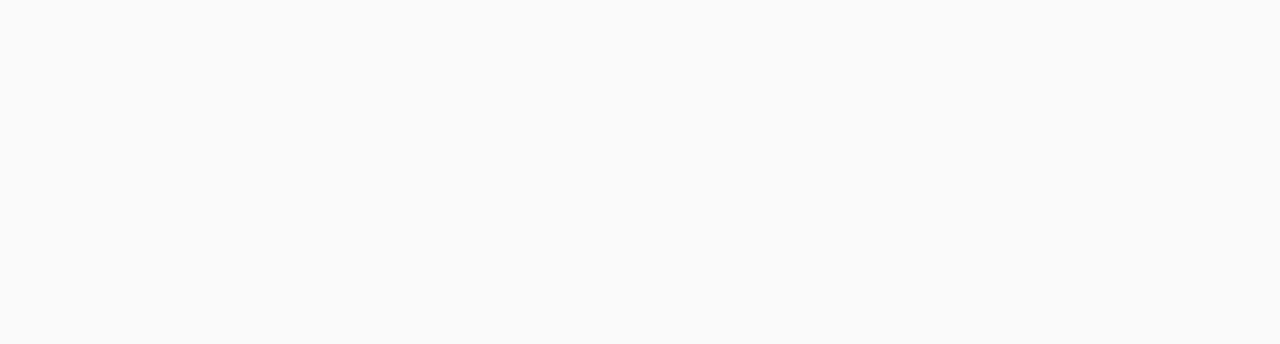
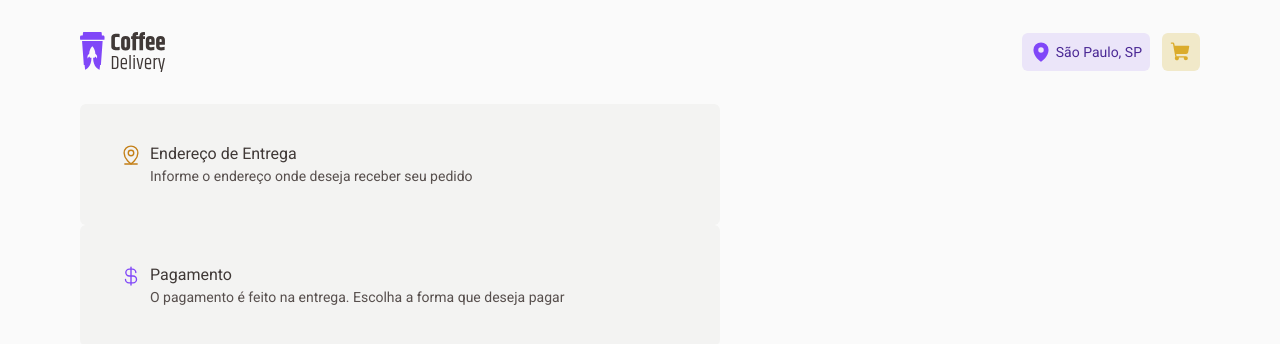
Before and after one commit to ThiagoLG/coffee-delivery, a React (Vite) app: page /checkout in a window 1280 px wide. Before the commit this address had no page. Shown: the top 344 px of the page. Built offline with nearby package versions, Linux system fonts and the light colour scheme.

Commit message:
Creating checkout page - 40%

```diff
--- a/src/Router.tsx
+++ b/src/Router.tsx
@@ -1,5 +1,6 @@
 import { Route, Routes } from 'react-router-dom'
 import { DefaultLayout } from './layouts/DefaultLayout'
+import { Checkout } from './pages/Checkout'
 import { Home } from './pages/Home'
 
 export function Router() {
@@ -7,6 +8,7 @@
     <Routes>
       <Route path="/" element={<DefaultLayout />}>
         <Route index element={<Home />} />
+        <Route path="/checkout" element={<Checkout />} />
       </Route>
     </Routes>
   )
--- /dev/null
+++ b/src/pages/Checkout/CheckoutForm/index.tsx
@@ -0,0 +1,5 @@
+import { CheckoutFormContainer } from './styles'
+
+export function CheckoutForm() {
+  return <CheckoutFormContainer />
+}
--- /dev/null
+++ b/src/pages/Checkout/CheckoutForm/styles.ts
@@ -0,0 +1,3 @@
+import styled from 'styled-components'
+
+export const CheckoutFormContainer = styled.form``
--- /dev/null
+++ b/src/pages/Checkout/index.tsx
@@ -0,0 +1,39 @@
+import { CurrencyDollar, MapPinLine } from 'phosphor-react'
+import { defaultTheme } from '../../styles/themes/default'
+import {
+  CheckoutContainer,
+  FinishOrderContainer,
+  FinishOrderHeader,
+} from './styles'
+
+export function Checkout() {
+  return (
+    <CheckoutContainer>
+      <FinishOrderContainer>
+        <FinishOrderHeader>
+          <section className="header">
+            <MapPinLine size={22} color={defaultTheme['yellow-dark']} />
+            <div className="title">
+              <span>Endereço de Entrega</span>
+              <span>Informe o endereço onde deseja receber seu pedido</span>
+            </div>
+          </section>
+        </FinishOrderHeader>
+      </FinishOrderContainer>
+
+      <FinishOrderContainer>
+        <FinishOrderHeader>
+          <section className="header">
+            <CurrencyDollar size={22} color={defaultTheme.purple} />
+            <div className="title">
+              <span>Pagamento</span>
+              <span>
+                O pagamento é feito na entrega. Escolha a forma que deseja pagar
+              </span>
+            </div>
+          </section>
+        </FinishOrderHeader>
+      </FinishOrderContainer>
+    </CheckoutContainer>
+  )
+}
--- /dev/null
+++ b/src/pages/Checkout/styles.ts
@@ -0,0 +1,47 @@
+import styled from 'styled-components'
+
+export const CheckoutContainer = styled.main`
+  display: grid;
+  grid-template-columns: '6fr 4fr';
+`
+export const FinishOrderContainer = styled.section`
+  display: flex;
+  flex-direction: column;
+  gap: 0.75rem;
+  width: 40rem;
+`
+export const FinishOrderHeader = styled.section`
+  background: ${(props) => props.theme['gray-100']};
+  padding: 2.5rem;
+  border-radius: 6px;
+
+  .header {
+    display: flex;
+    flex-direction: row;
+    gap: 0.5rem;
+    width: 100%;
+
+    .title {
+      display: flex;
+      flex-direction: column;
+      gap: 0.125rem;
+
+      span:nth-child(1) {
+        color: ${(props) => props.theme['gray-700']};
+        font-size: 1rem;
+      }
+
+      span {
+        font-size: 0.875rem;
+        color: ${(props) => props.theme['gray-600']};
+        line-height: 130%;
+      }
+    }
+  }
+`
+export const FinishOrderButtonsContainer = styled.section`
+  display: flex;
+  flex-direction: row;
+  gap: 0.75rem;
+  justify-content: center;
+`
```
